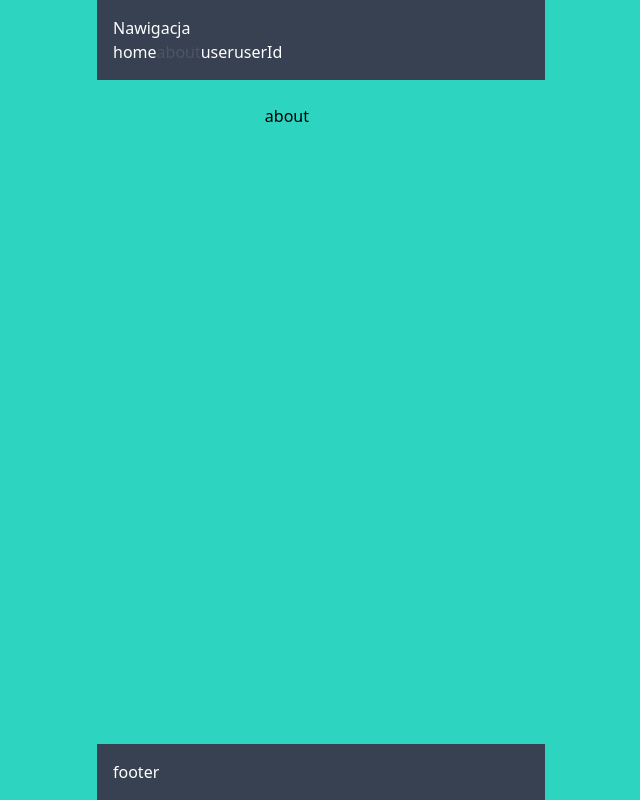
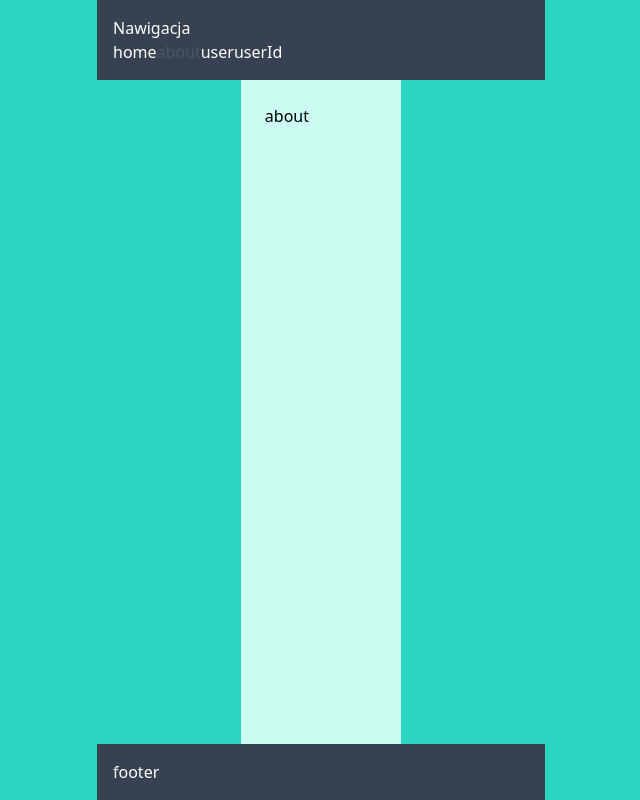
Before and after one commit to 1991Pawel/next-sklep, a Next.js app: page /about in a window 1280 px wide. Shown: the whole page, without its empty margins (319-959 px from the left). Built offline with nearby package versions, Linux system fonts and the light colour scheme.

Commit message:
add Main,Product,Rating

```diff
--- /dev/null
+++ b/components/Main.tsx
@@ -0,0 +1,13 @@
+import { ReactNode } from "react"
+
+interface MainProps {
+    children:ReactNode
+  }
+
+  export const Main = ({children}:MainProps) => {
+  return (
+    <main className="bg-teal-100 flex-grow mx-auto  max-w-2xl grid p-6 gap-6 sm:grid-cols-2">
+    {children}
+  </main>
+  )
+  }
--- /dev/null
+++ b/components/Product.tsx
@@ -0,0 +1,20 @@
+import { Rating } from "./Rating";
+
+interface ProductProps {
+  data: {
+    description: string;
+    thumbnailUrl: string;
+    thumbnailAlt: string;
+    rating: number;
+  };
+}
+
+export const Product = ({ data }: ProductProps) => {
+  return (
+    <>
+      <img src={data.thumbnailUrl} alt={data.thumbnailAlt} />
+      <p>{data.description}</p>
+      <Rating rating={data.rating} />
+    </>
+  );
+};
--- /dev/null
+++ b/components/Rating.tsx
@@ -0,0 +1,10 @@
+interface RatingProps  {
+    rating: number;
+
+  }
+
+
+
+export const Rating = ({rating}:RatingProps) => {
+    return      <div className="text-blue-500 font-bold">{rating}</div>
+  }
--- a/pages/about.tsx
+++ b/pages/about.tsx
@@ -1,12 +1,13 @@
 import { Footer } from "@/components/Footer";
 import { Header } from "@/components/Header";
+import { Main } from "@/components/Main";
 const About = () => {
   return (
     <div className="flex flex-col min-h-screen bg-teal-400">
       <Header />
-      <main className="flex-grow mx-auto  max-w-2xl grid p-6 gap-6 sm:grid-cols-2">
+      <Main>
         about
-      </main>
+      </Main>
       <Footer />
     </div>
   );
--- a/pages/index.tsx
+++ b/pages/index.tsx
@@ -1,5 +1,7 @@
 import { Footer } from "@/components/Footer";
 import { Header } from "@/components/Header";
+import { Product } from "@/components/Product";
+import { Main } from "@/components/Main";
 
 const DATA = {
   description:'Lorem ipsum dolor sit amet consectetur adipisicing elit. Architecto, maxime veniam doloribus alias, totam ratione officiis neque similique corporis consequuntur expedita. Aliquid nihil, reiciendis delectus modi quam quasi',
@@ -8,45 +10,18 @@ const DATA = {
   rating: 4.5
 }
 
-interface RatingProps  {
-  rating: number;
-
-}
 
 
-interface ProductProps  {
-  data:{
-    description:string,
-    thumbnailUrl:string,
-    thumbnailAlt:string,
-    rating:number
-  }
 
-}
 
-const Rating = ({rating}:RatingProps) => {
-  return      <div className="text-blue-500 font-bold">{rating}</div>
-}
-
-const Product = ({data}:ProductProps) => {
-  return (
-    <>
-     <img src={data.thumbnailUrl} alt={data.thumbnailAlt} />
-        <p>
-        {data.description}
-        </p>
-        <Rating rating={data.rating}/>
-        </>
-  )
-}
 
 const Home = () => {
   return (
     <div className="flex flex-col min-h-screen bg-teal-400">
       <Header />
-      <main className="flex-grow mx-auto  max-w-2xl grid p-6 gap-6 sm:grid-cols-2">
+      <Main>
         <Product data={DATA}/>
-      </main>
+      </Main>
       <Footer />
     </div>
   );
--- /dev/null
+++ b/pages/products.tsx
@@ -0,0 +1,20 @@
+// export const getStaticProps = async () => {};
+
+interface StoreApiResponse {
+  id: number;
+  title: string;
+  price: number;
+  description: string;
+  category: string;
+  image: string;
+  rating: {
+    rate: number;
+    count: number;
+  };
+}
+
+const ProductPage = () => {
+  return <div>Produkty</div>;
+};
+
+export default ProductPage;
```
